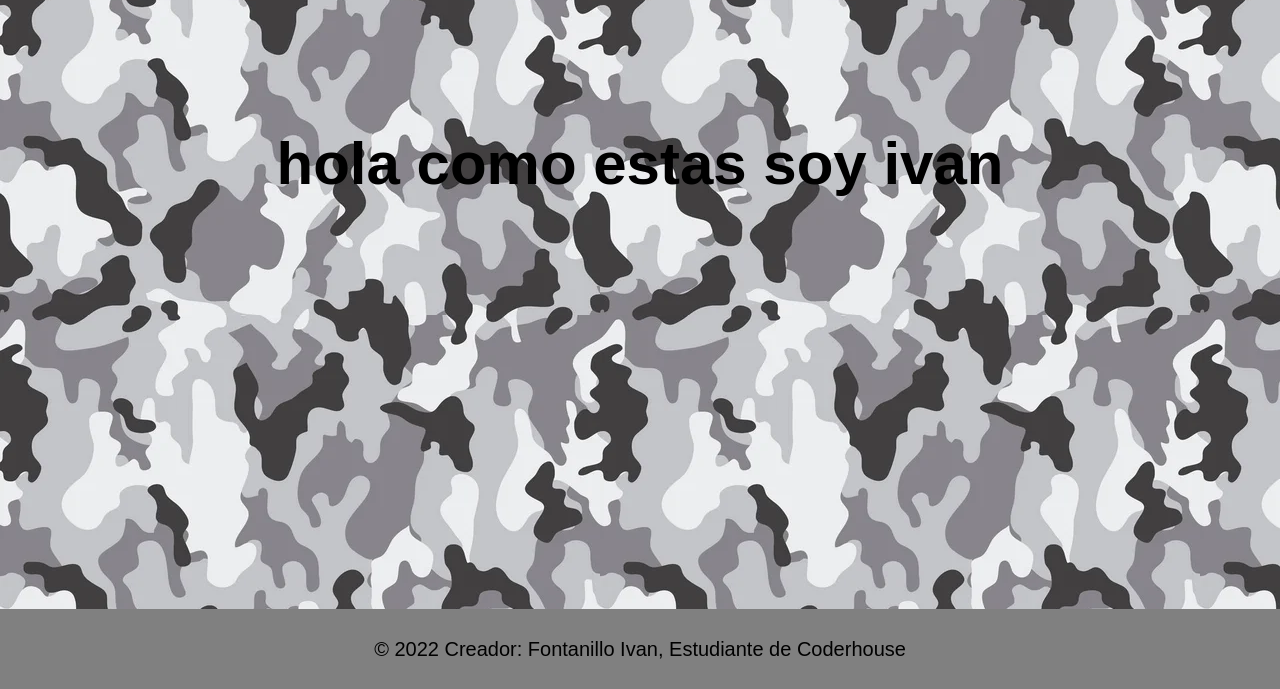
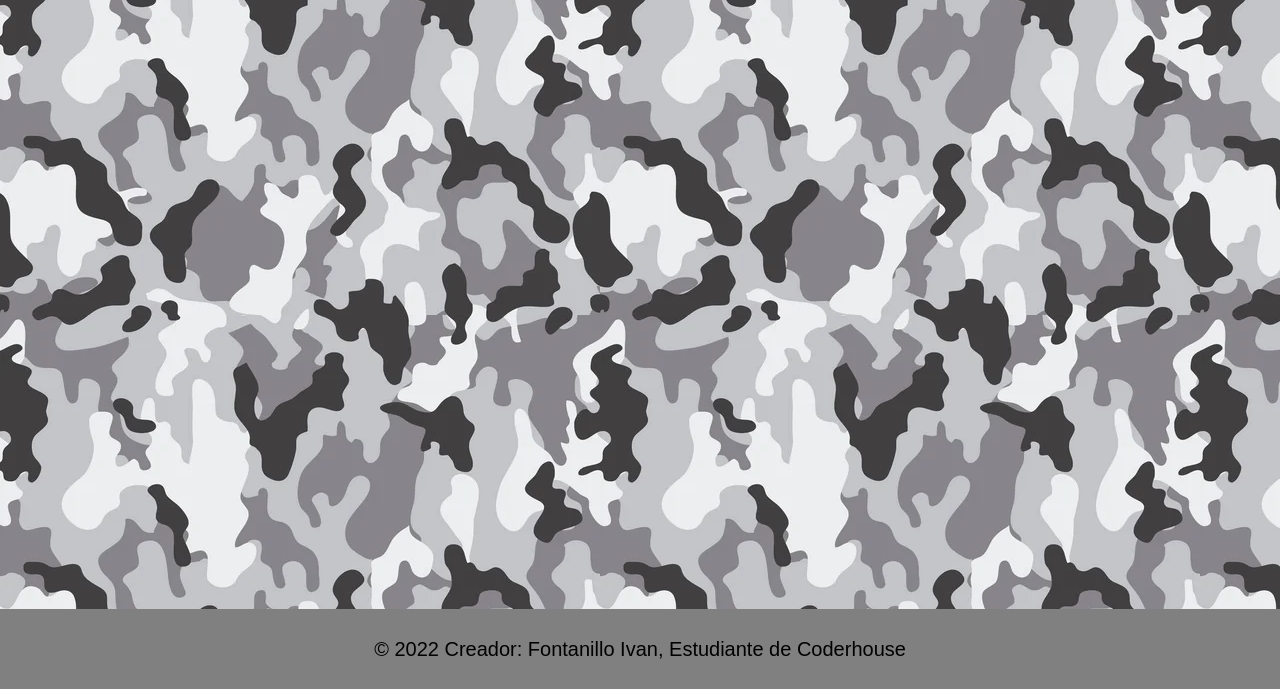
Before and after one commit to Fonta96/Proyecto-final, a plain HTML site: page index.html in a window 1280 px wide. Shown: the part 111-800 px from the top of the page. Drawn offline with Linux system fonts and the light colour scheme.

Commit message:
Index puesto normal

```diff
--- a/index.html
+++ b/index.html
@@ -27,7 +27,6 @@
          </nav>
     </header>
     <main>
-        <h1>hola como estas soy ivan</h1>
     </main>
     <footer>
         <p> © 2022 Creador:
```
